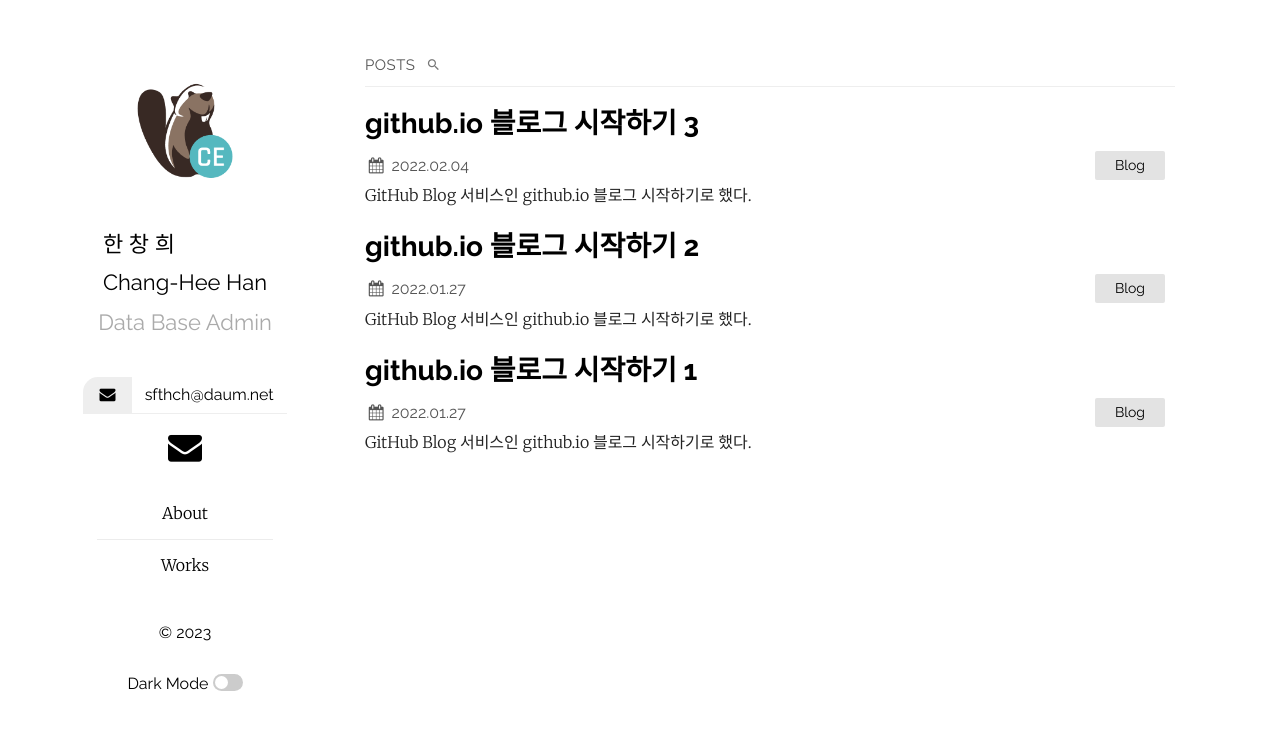
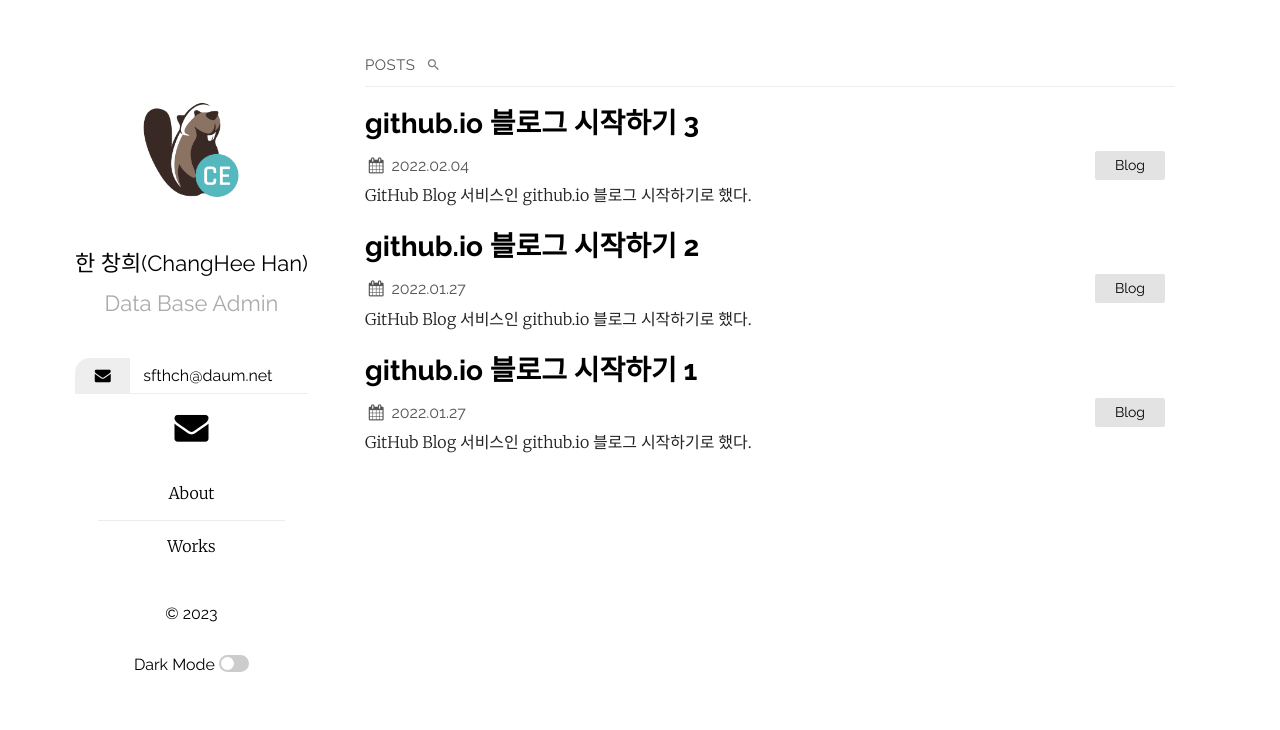
Before and after one commit to sfthch/sfthch, a Jekyll site: the page built from index.md, in a window 1280 px wide. Shown: the top 730 px of the page. Built offline with Jekyll 4.4.1, drawn with Linux system fonts in a browser that asks for light colours.

Commit message:
231014-1529

```diff
--- a/_config.yml
+++ b/_config.yml
@@ -15,8 +15,7 @@ show_excerpts: true # set to true to show excerpts on the homepage
 sass:
   sass_dir: _sass
 plainwhite:
-  name: 한 창 희<br><br>
-        Chang-Hee Han
+  name: 한 창희(ChangHee Han)
   tagline: Data Base Admin
 # date_format: "%b %-d, %Y"
   date_format: "%Y.%m.%d"
```
